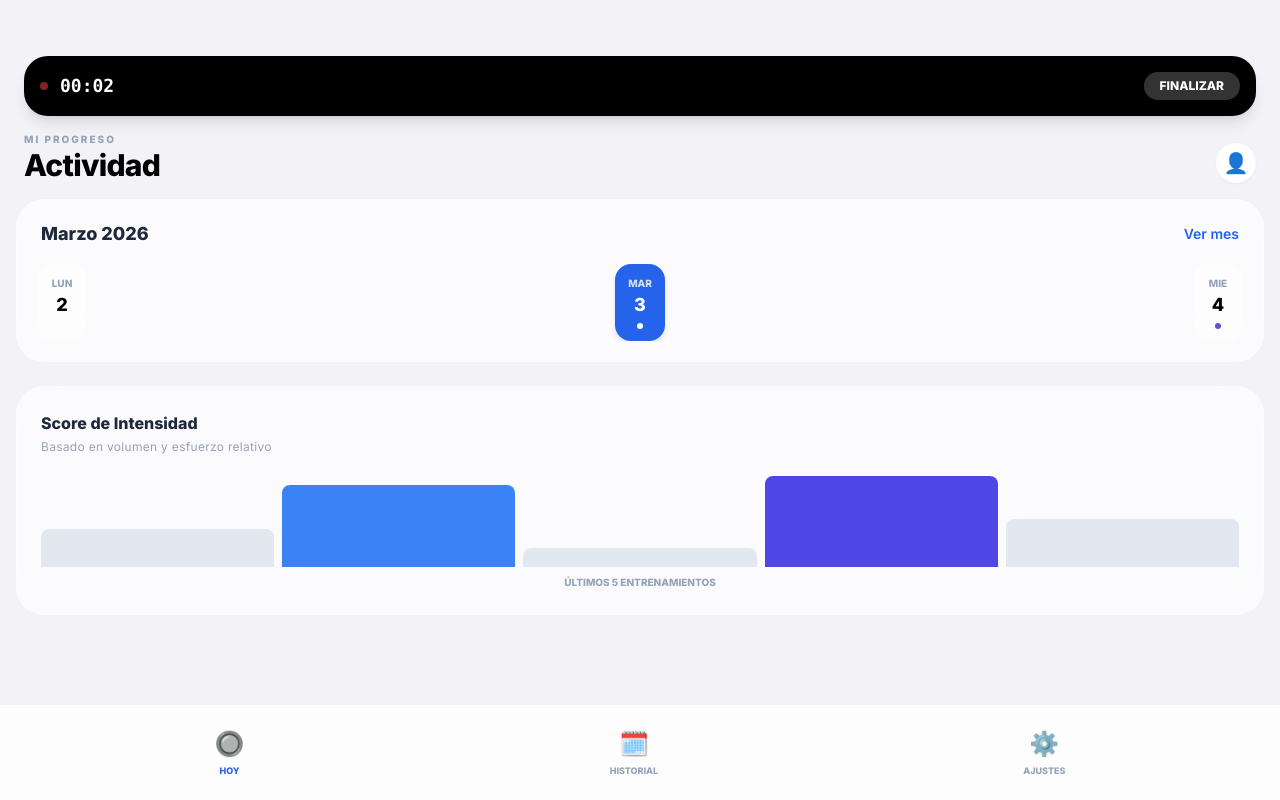
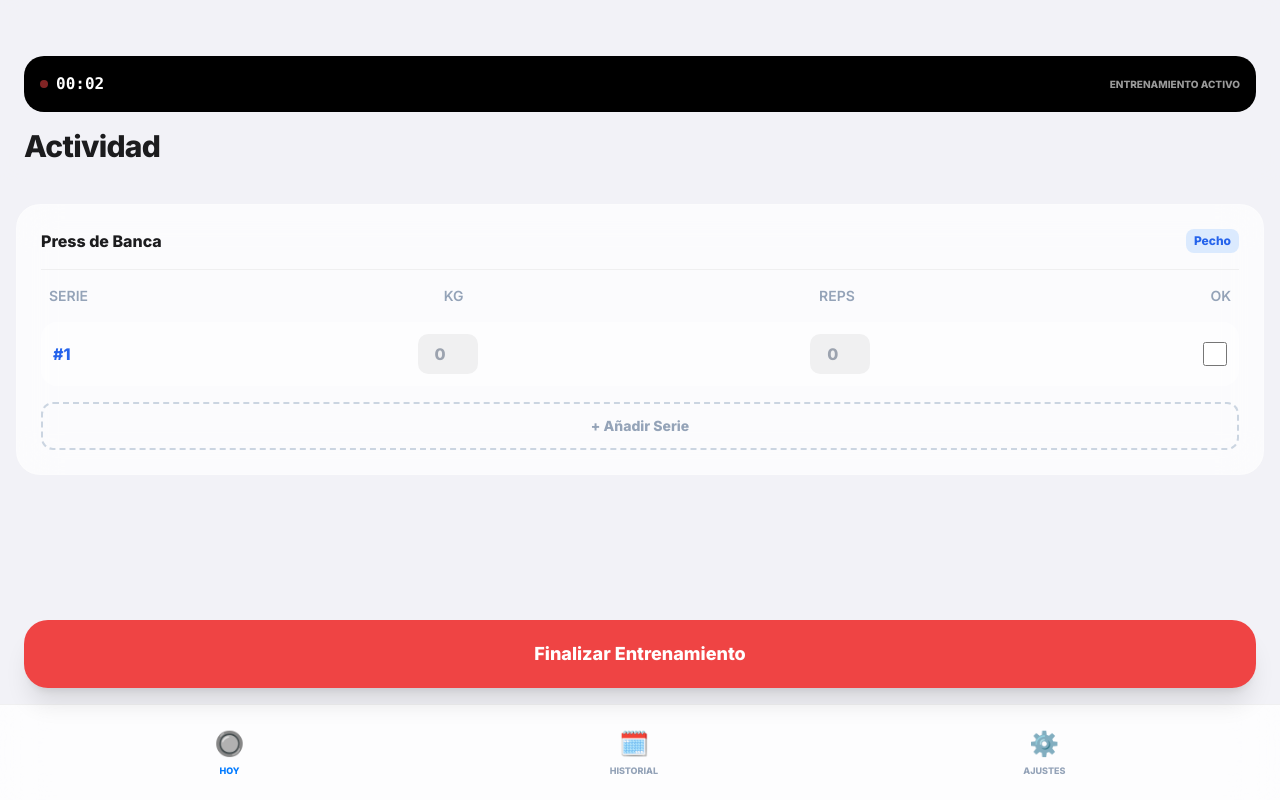
Before and after one commit to Pablorguezd/SportTrack, a plain HTML site: page index.html in a window 1280 px wide. Both pictures are taken after a click on the button "Iniciar Entrenamiento". Drawn offline with nearby package versions, Linux system fonts and the light colour scheme.

Commit message:
PRO index.html

```diff
--- a/index.html
+++ b/index.html
@@ -2,115 +2,159 @@
 <html lang="es">
 <head>
     <meta charset="UTF-8">
-    <meta name="viewport" content="width=device-width, initial-scale=1.0, maximum-scale=1.0, user-scalable=no">
-    <title>FitTrack Pro - iOS 26</title>
+    <meta name="viewport" content="width=device-width, initial-scale=1.0, maximum-scale=1.0, user-scalable=no, viewport-fit=cover">
+    <title>FitTrack Pro</title>
     <script src="https://cdn.tailwindcss.com"></script>
     <link href="https://fonts.googleapis.com/css2?family=Inter:wght@400;600;800&display=swap" rel="stylesheet">
     <style>
-        :root { --ios-bg: #F2F2F7; --ios-accent: #007AFF; }
-        body { font-family: 'Inter', sans-serif; background: var(--ios-bg); -webkit-tap-highlight-color: transparent; }
-        .ios-glass { background: rgba(255, 255, 255, 0.7); backdrop-filter: blur(20px); -webkit-backdrop-filter: blur(20px); border-radius: 28px; border: 0.5px solid rgba(255, 255, 255, 0.3); }
-        .no-scrollbar::-webkit-scrollbar { display: none; }
-        .intensity-dot { width: 6px; height: 6px; border-radius: 50%; margin-top: 4px; }
-        .low-int { background: #34C759; }    /* Verde: Recuperación */
-        .mid-int { background: #007AFF; }    /* Azul: Hipertrofia */
-        .high-int { background: #5856D6; }   /* Morado: Fuerza máxima */
-        .active-btn { transform: scale(0.96); transition: 0.1s; }
+        :root { --ios-bg: #F2F2F7; --ios-accent: #007AFF; --ios-green: #34C759; }
+        body { font-family: 'Inter', sans-serif; background: var(--ios-bg); color: #1c1c1e; }
+        .ios-glass { background: rgba(255, 255, 255, 0.7); backdrop-filter: blur(20px); -webkit-backdrop-filter: blur(20px); border-radius: 24px; border: 0.5px solid rgba(255, 255, 255, 0.2); }
+        .safe-bottom { padding-bottom: env(safe-area-inset-bottom); }
+        input[type="number"] { background: rgba(0,0,0,0.05); border-radius: 10px; padding: 8px; text-align: center; font-weight: bold; width: 60px; }
+        .hidden { display: none; }
+        .tab-active { color: var(--ios-accent); }
     </style>
 </head>
 <body class="pb-32">
 
     <header class="pt-14 px-6 pb-4 sticky top-0 z-50 bg-[#F2F2F7]/90 backdrop-blur-md">
-        <div id="live-activity" class="hidden mb-4 p-4 bg-black text-white rounded-[24px] flex justify-between items-center shadow-lg">
-            <div class="flex items-center gap-3">
-                <div class="w-2 h-2 bg-red-500 rounded-full animate-pulse"></div>
-                <span id="timer" class="font-mono text-lg font-bold">00:00</span>
+        <div id="live-status" class="hidden mb-4 p-4 bg-black text-white rounded-[20px] flex justify-between items-center">
+            <div class="flex items-center gap-2">
+                <span class="w-2 h-2 bg-red-500 rounded-full animate-pulse"></span>
+                <span id="timer" class="font-mono font-bold">00:00</span>
             </div>
-            <button onclick="stopWorkout()" class="bg-white/20 px-4 py-1.5 rounded-full text-xs font-bold hover:bg-white/30">FINALIZAR</button>
+            <span class="text-[10px] font-bold opacity-60">ENTRENAMIENTO ACTIVO</span>
         </div>
-        <div class="flex justify-between items-end">
-            <div>
-                <p class="text-[10px] font-bold text-slate-400 uppercase tracking-[0.2em]">Mi Progreso</p>
-                <h1 class="text-3xl font-extrabold tracking-tight">Actividad</h1>
-            </div>
-            <div class="w-10 h-10 rounded-full bg-white shadow-sm flex items-center justify-center text-xl">👤</div>
-        </div>
+        <h1 id="page-title" class="text-3xl font-extrabold tracking-tight">Actividad</h1>
     </header>
 
-    <main class="px-4 space-y-6">
+    <main id="app-content" class="px-4 space-y-6">
+        <div id="view-dashboard" class="space-y-6">
             <section class="ios-glass p-5">
-            <div class="flex justify-between items-center mb-4 px-1">
-                <h3 class="font-bold text-lg text-slate-800">Marzo 2026</h3>
-                <button class="text-blue-600 text-sm font-semibold">Ver mes</button>
-            </div>
-            <div class="flex justify-between overflow-x-auto no-scrollbar gap-2">
-                <div class="flex flex-col items-center min-w-[50px] py-3 rounded-2xl bg-white/40">
-                    <span class="text-[10px] font-bold text-slate-400">LUN</span>
-                    <span class="text-lg font-bold">2</span>
-                </div>
-                <div class="flex flex-col items-center min-w-[50px] py-3 rounded-2xl bg-blue-600 text-white shadow-md">
-                    <span class="text-[10px] font-bold opacity-80">MAR</span>
-                    <span class="text-lg font-bold">3</span>
-                    <div class="intensity-dot bg-white"></div>
-                </div>
-                <div class="flex flex-col items-center min-w-[50px] py-3 rounded-2xl bg-white/40">
-                    <span class="text-[10px] font-bold text-slate-400">MIE</span>
-                    <span class="text-lg font-bold">4</span>
-                    <div class="intensity-dot high-int"></div>
-                </div>
+                <div class="flex justify-between items-center mb-4 px-1 text-sm font-bold opacity-40 uppercase tracking-widest">Marzo 2026</div>
+                <div class="flex justify-between gap-2 overflow-x-auto no-scrollbar">
+                    <div class="flex flex-col items-center min-w-[50px] py-3 rounded-2xl bg-white/50"><span class="text-[10px] font-bold opacity-40">LUN</span><span class="text-lg font-bold">2</span></div>
+                    <div class="flex flex-col items-center min-w-[50px] py-3 rounded-2xl bg-blue-600 text-white shadow-lg"><span class="text-[10px] font-bold opacity-80">MAR</span><span class="text-lg font-bold">3</span></div>
+                    <div class="flex flex-col items-center min-w-[50px] py-3 rounded-2xl bg-white/50"><span class="text-[10px] font-bold opacity-40">MIE</span><span class="text-lg font-bold">4</span></div>
                 </div>
             </section>
 
             <section class="ios-glass p-6">
-            <h2 class="font-bold text-slate-800 mb-1">Score de Intensidad</h2>
-            <p class="text-xs text-slate-400 mb-4 tracking-wide">Basado en volumen y esfuerzo relativo</p>
-            <div class="flex items-end gap-2 h-24 mb-2">
-                <div class="flex-1 bg-slate-200 rounded-t-lg h-[40%]"></div>
-                <div class="flex-1 bg-blue-500 rounded-t-lg h-[85%]"></div>
-                <div class="flex-1 bg-slate-200 rounded-t-lg h-[20%]"></div>
-                <div class="flex-1 bg-indigo-600 rounded-t-lg h-[95%]"></div>
-                <div class="flex-1 bg-slate-200 rounded-t-lg h-[50%]"></div>
+                <h3 class="font-bold text-lg mb-1">Última Intensidad</h3>
+                <div class="flex items-center gap-4">
+                    <div class="text-4xl font-black text-blue-600" id="last-intensity">0</div>
+                    <p class="text-sm text-slate-500 leading-tight">Tu rendimiento hoy fue un 12% superior al promedio.</p>
                 </div>
-            <p class="text-[10px] font-bold text-center text-slate-400">ÚLTIMOS 5 ENTRENAMIENTOS</p>
             </section>
+        </div>
 
-        <div id="start-btn-container" class="fixed bottom-28 left-6 right-6">
-            <button onclick="startWorkout()" class="w-full py-5 bg-[#007AFF] text-white rounded-[22px] font-bold text-lg shadow-xl shadow-blue-200 active:scale-95 transition-transform">
+        <div id="view-training" class="hidden space-y-4">
+            <div class="ios-glass p-6 space-y-4">
+                <div class="flex justify-between items-center border-b pb-4 border-black/5">
+                    <h2 class="font-bold">Press de Banca</h2>
+                    <span class="text-xs bg-blue-100 text-blue-600 px-2 py-1 rounded-lg font-bold">Pecho</span>
+                </div>
+                <div class="flex justify-between items-center text-sm font-semibold text-slate-400 px-2">
+                    <span>SERIE</span><span>KG</span><span>REPS</span><span>OK</span>
+                </div>
+                <div id="sets-container" class="space-y-3">
+                    </div>
+                <button onclick="addSet()" class="w-full py-3 border-2 border-dashed border-slate-300 rounded-xl text-slate-400 font-bold text-sm">+ Añadir Serie</button>
+            </div>
+        </div>
+    </main>
+
+    <div class="fixed bottom-28 left-6 right-6 z-40">
+        <button id="main-action" onclick="toggleWorkout()" class="w-full py-5 bg-[#007AFF] text-white rounded-[24px] font-bold text-lg shadow-xl active:scale-95 transition-all">
             Iniciar Entrenamiento
         </button>
     </div>
-    </main>
 
-    <nav class="fixed bottom-0 w-full h-24 bg-white/80 backdrop-blur-xl border-t border-black/5 flex justify-around items-center px-8">
-        <div class="text-blue-600 flex flex-col items-center"><span class="text-2xl">🔘</span><span class="text-[9px] font-bold mt-1">HOY</span></div>
+    <nav class="fixed bottom-0 w-full h-24 bg-white/80 backdrop-blur-xl border-t border-black/5 flex justify-around items-center px-8 safe-bottom">
+        <div class="tab-active flex flex-col items-center"><span class="text-2xl">🔘</span><span class="text-[9px] font-bold mt-1">HOY</span></div>
         <div class="text-slate-400 flex flex-col items-center"><span class="text-2xl">🗓️</span><span class="text-[9px] font-bold mt-1">HISTORIAL</span></div>
         <div class="text-slate-400 flex flex-col items-center"><span class="text-2xl">⚙️</span><span class="text-[9px] font-bold mt-1">AJUSTES</span></div>
     </nav>
 
     <script>
+        let isTraining = false;
         let timerInterval;
         let seconds = 0;
+        let setCounter = 1;
 
-        function startWorkout() {
-            document.getElementById('live-activity').classList.remove('hidden');
-            document.getElementById('start-btn-container').classList.add('hidden');
+        function toggleWorkout() {
+            isTraining = !isTraining;
+            const btn = document.getElementById('main-action');
+            const dashboard = document.getElementById('view-dashboard');
+            const training = document.getElementById('view-training');
+            const status = document.getElementById('live-status');
+
+            if(isTraining) {
+                // Empezar
+                btn.innerText = "Finalizar Entrenamiento";
+                btn.classList.replace('bg-[#007AFF]', 'bg-red-500');
+                dashboard.classList.add('hidden');
+                training.classList.remove('hidden');
+                status.classList.remove('hidden');
+                startTimer();
+                if(setCounter === 1) addSet(); // Primera serie por defecto
+            } else {
+                // Terminar y Calcular Intensidad
+                calculateFinalIntensity();
+                btn.innerText = "Iniciar Entrenamiento";
+                btn.classList.replace('bg-red-500', 'bg-[#007AFF]');
+                dashboard.classList.remove('hidden');
+                training.classList.add('hidden');
+                status.classList.add('hidden');
+                stopTimer();
+            }
+        }
+
+        function addSet() {
+            const container = document.getElementById('sets-container');
+            const row = document.createElement('div');
+            row.className = "flex justify-between items-center bg-white/50 p-3 rounded-2xl animate-in slide-in-from-bottom-2";
+            row.innerHTML = `
+                <span class="font-bold text-blue-600 w-8">#${setCounter++}</span>
+                <input type="number" placeholder="0" class="weight-input">
+                <input type="number" placeholder="0" class="reps-input">
+                <input type="checkbox" class="w-6 h-6 rounded-full accent-green-500">
+            `;
+            container.appendChild(row);
+        }
+
+        function calculateFinalIntensity() {
+            const weights = document.querySelectorAll('.weight-input');
+            const reps = document.querySelectorAll('.reps-input');
+            let totalVolume = 0;
+
+            weights.forEach((w, i) => {
+                const valW = parseFloat(w.value) || 0;
+                const valR = parseFloat(reps[i].value) || 0;
+                totalVolume += (valW * valR);
+            });
+
+            const intensity = Math.floor(totalVolume / 100); // Métrica simplificada
+            document.getElementById('last-intensity').innerText = intensity;
+            alert(`Resumen: Intensidad de ${intensity} pts. ¡Buen trabajo!`);
+
+            // Limpiar para el próximo
+            document.getElementById('sets-container').innerHTML = '';
+            setCounter = 1;
+        }
+
+        function startTimer() {
+            seconds = 0;
             timerInterval = setInterval(() => {
                 seconds++;
                 let mins = Math.floor(seconds / 60);
                 let secs = seconds % 60;
-                document.getElementById('timer').innerText =
-                    `${mins.toString().padStart(2, '0')}:${secs.toString().padStart(2, '0')}`;
+                document.getElementById('timer').innerText = `${mins.toString().padStart(2, '0')}:${secs.toString().padStart(2, '0')}`;
             }, 1000);
-            if(window.navigator.vibrate) window.navigator.vibrate(10);
         }
 
-        function stopWorkout() {
-            clearInterval(timerInterval);
-            alert("¡Entrenamiento finalizado! Intensidad calculada: 84 pts.");
-            document.getElementById('live-activity').classList.add('hidden');
-            document.getElementById('start-btn-container').classList.remove('hidden');
-            seconds = 0;
-        }
+        function stopTimer() { clearInterval(timerInterval); }
     </script>
 </body>
 </html>
```
Lines whose indentation alone changed are shown as unchanged.
